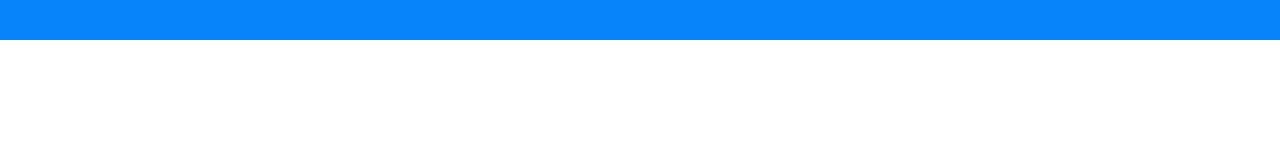
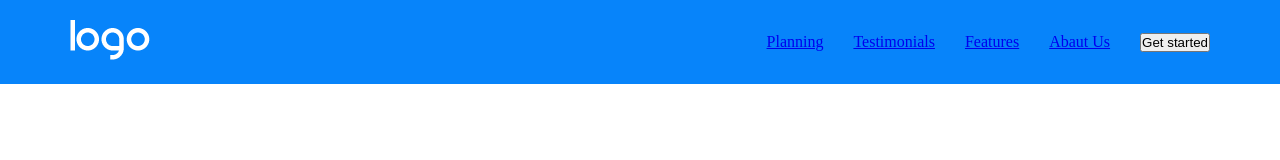
Before and after one commit to domenicog03/htmlcss-responsive-layout, a plain HTML site: page index.html in a window 1280 px wide. Drawn offline with Linux system fonts and the light colour scheme.

Commit message:
feat: add header

```diff
--- a/index.html
+++ b/index.html
@@ -23,6 +23,19 @@
 
 <body>
     <header class="header">
+        <div class="container pos">
+            <nav class="row jst-btwn align-item">
+                <a href="#"><img src="./img/logo.png" alt="Logo"></a>
+                <ul class="link row align-item">
+                    <li class="respons-menu"><a href="#">Planning</a></li>
+                    <li class="respons-menu"><a href="#">Testimonials</a></li>
+                    <li class="respons-menu"><a href="#">Features</a></li>
+                    <li class="respons-menu"><a href="#">Abaut Us</a></li>
+                    <li class="respons-menu"><a href="#"><button class="btn">Get started</button></a></li>
+                </ul>
+            </nav>
+            <button class="btn btn-blue respons-menu-hamb"><a href="#"><i id="hamb" class="fa-solid fa-bars"></i></a></button>
+        </div>
 
     </header>
 </body>
--- a/style.css
+++ b/style.css
@@ -8,6 +8,7 @@
 
 
 /* --------container --------*/
+
 .container{
     max-width: 1140px;
     margin: 0 auto;
@@ -23,6 +24,52 @@
     padding: 40px 25px;
 }
 
+.link{
+    list-style: none;
+    gap: 30px;
+}
+
+img{
+    width: 100%;
+}
+
+.pos{
+    position: relative;
+
+}
+
+
+
+
+
+
+.row{
+    display: flex;
+    flex-wrap: wrap;
+}
+.jst-cnt{
+    justify-content: center;
+}
+.jst-btwn{
+    justify-content: space-between;
+}
+.align-item{
+    align-items: center;
+}
+.grow{
+    flex-grow: 1;
+    padding-right: 23px;
+}
+.column{
+    flex-direction: column;
+}
+.half50-col{
+    width: 50%;
+}
+
+
+
+
 /* ----------- header ----------*/
 
 .header{
```
